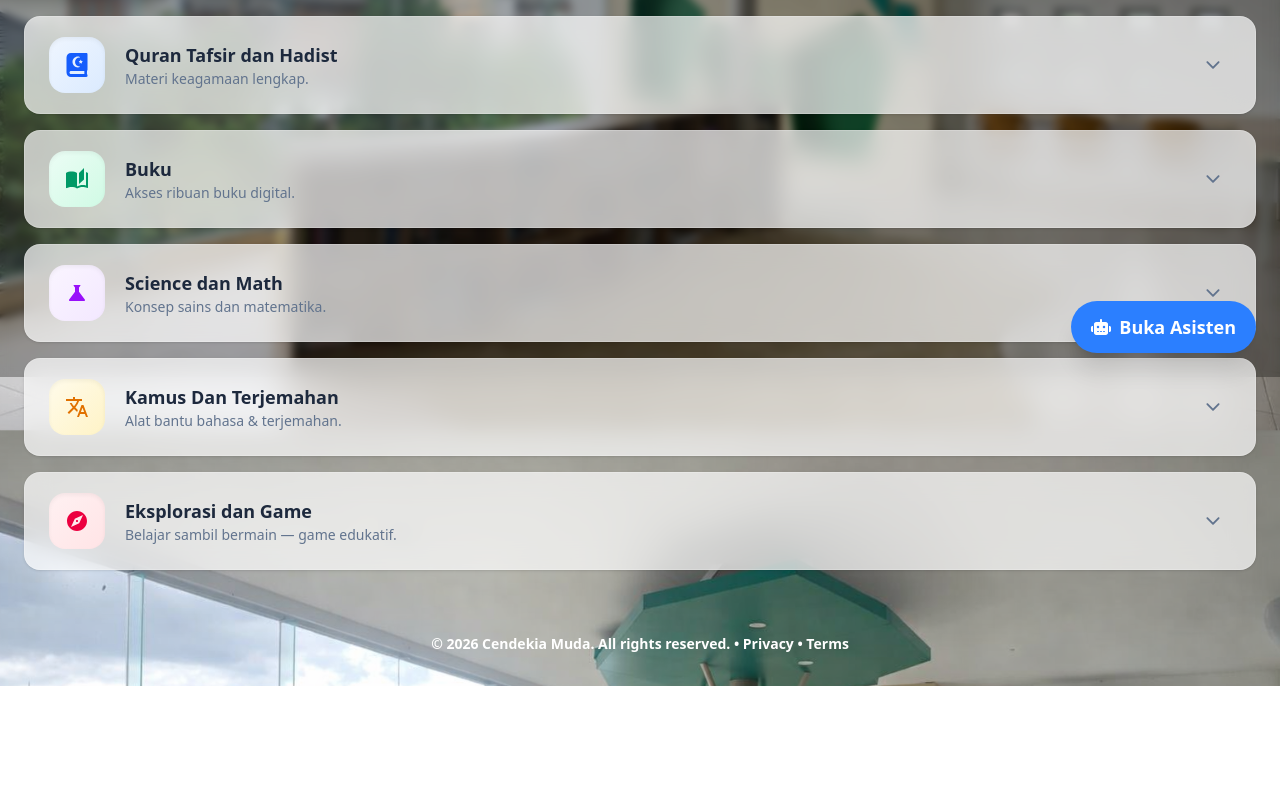
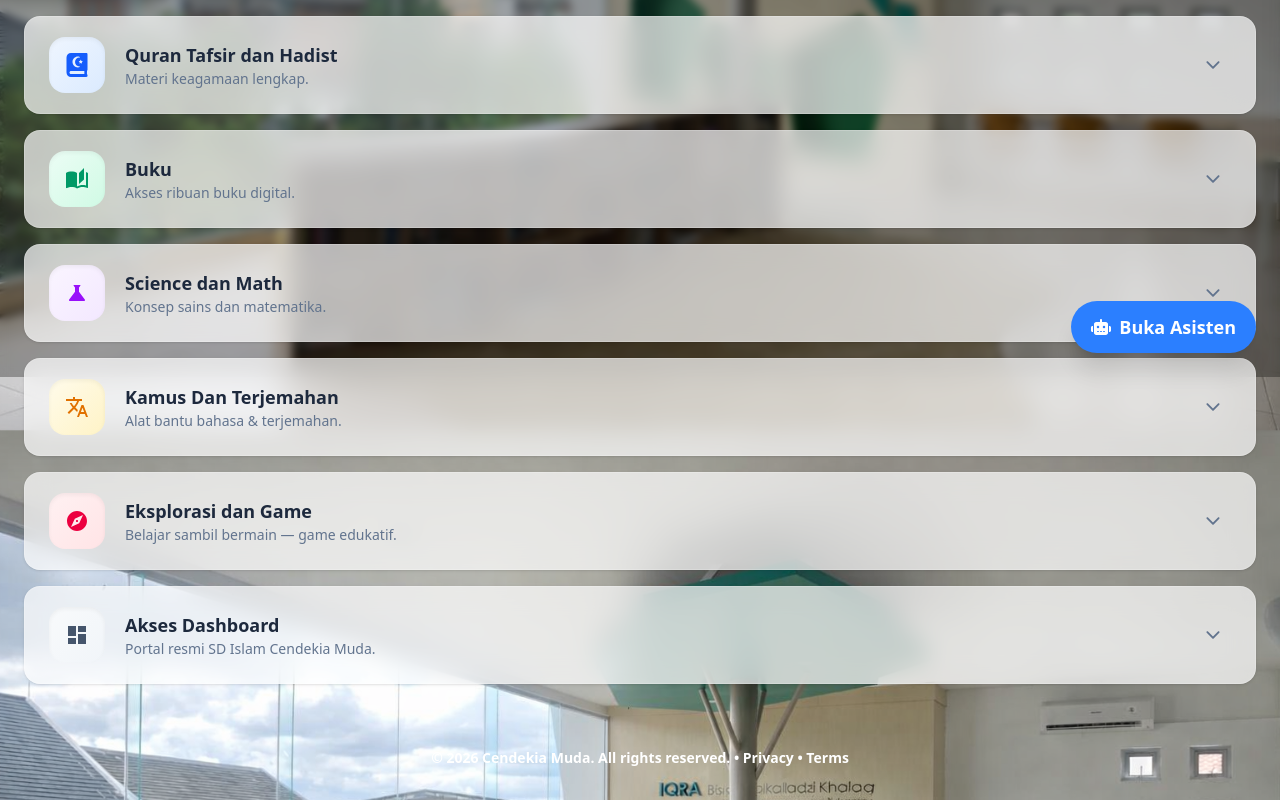
Before and after one commit to ImamSR/smart-library, a Next.js app: page / in a window 1280 px wide. Shown: the part 423-1223 px from the top of the page. Before the commit the page ends 1109 px from the top, so only its background shows below. Built offline with nearby package versions, Linux system fonts and the light colour scheme.

Commit message:
feat: Implement "Akses Dashboard" menu item and add `MdDashboard` icon.

```diff
--- a/app/components/card/MenuCard.tsx
+++ b/app/components/card/MenuCard.tsx
@@ -2,7 +2,7 @@ import { useState } from "react";
 import Link from "next/link";
 import { motion, AnimatePresence, Variants } from "framer-motion";
 import { IoIosArrowDown } from "react-icons/io";
-import { MdOpenInNew } from "react-icons/md";
+import { MdDashboard, MdOpenInNew } from "react-icons/md";
 import { FaQuran } from "react-icons/fa";
 import {
   MdAutoStories,
@@ -19,6 +19,7 @@ export const iconMap = {
   translate: MdTranslate,
   explore: MdExplore,
   school: MdSchool,
+  dashboard: MdDashboard,
 } as const;
 
 export type IconKey = keyof typeof iconMap;
--- a/app/page.tsx
+++ b/app/page.tsx
@@ -76,6 +76,20 @@ const resourceCards: MenuCardData[] = [
       },
     ],
   },
+  {
+    title: "Akses Dashboard",
+    subtitle: "Portal resmi SD Islam Cendekia Muda.",
+    icon: "dashboard",
+    gradient: "from-slate-50 to-slate-100",
+    iconColor: "text-slate-600",
+    links: [
+      {
+        label: "Dashboard SD Islam Cendekia Muda",
+        url: "https://sd.cendekiamuda.sch.id/",
+      },
+    ],
+  },
+
   // {
   //   title: "Bank Soal",
   //   subtitle: "Kumpulan soal latihan dan latihan ujian.",
```
